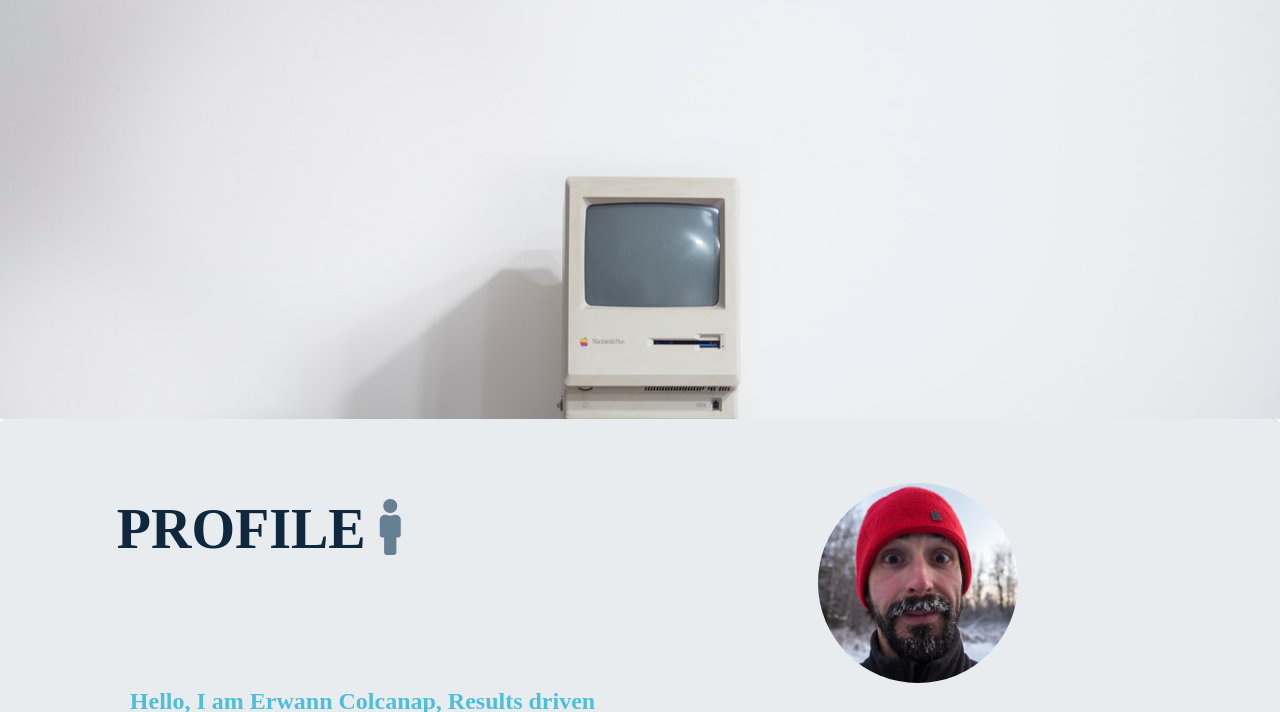
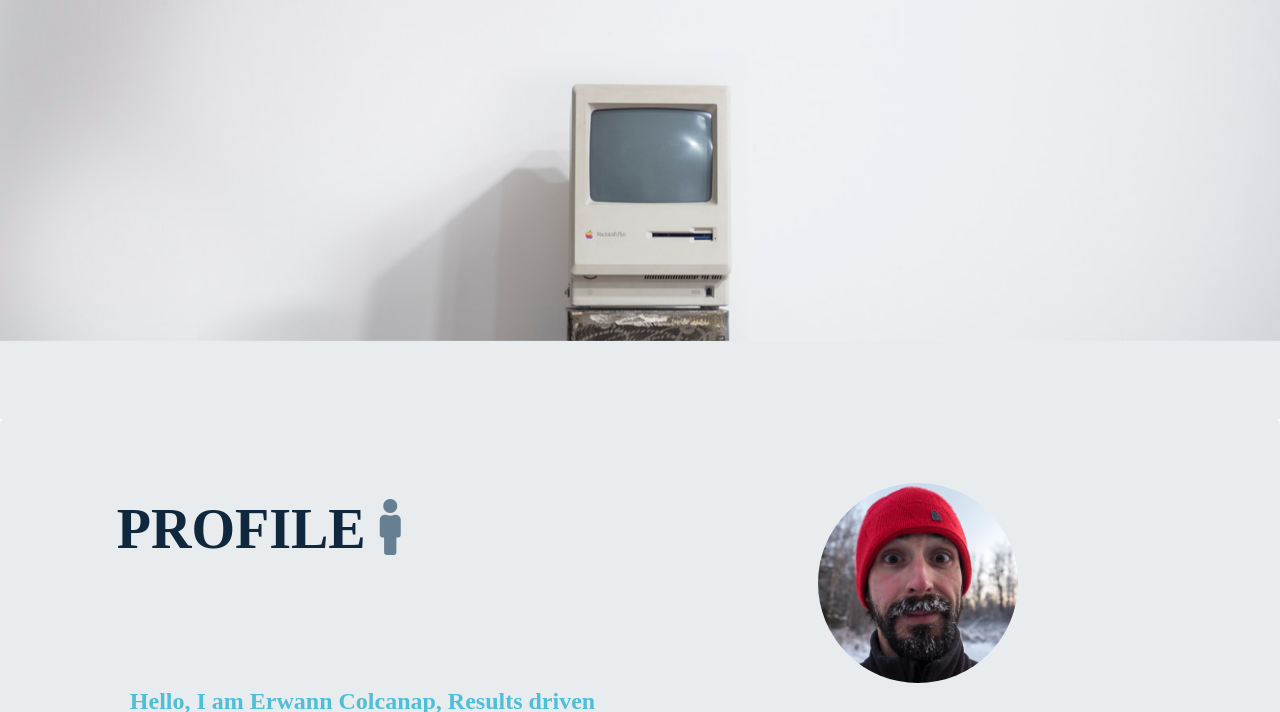
Before and after one commit to NirOnE/resume, a plain HTML site: page index.html in a window 1280 px wide. Shown: the part 459-1171 px from the top of the page. Drawn offline with nearby package versions, Linux system fonts and the light colour scheme.

Commit message:
Correction bug Firefox
removed translate for background causing firefox to not show it

```diff
--- a/index.html
+++ b/index.html
@@ -71,12 +71,12 @@
 
   <!--- Landing -->
   <div class="landing" id="Home">
-    <!-- <div class="home-wrap">
+    <div class="home-wrap">
       <div class="home-inner">
+      </div>
+    <!-- <div class="home-p-wrap">
+      <div class="home-bg">
       </div> -->
-    <div class="home-p-wrap">
-      <div class="home-bg">
-      </div>
     </div>
   </div>
 
```
